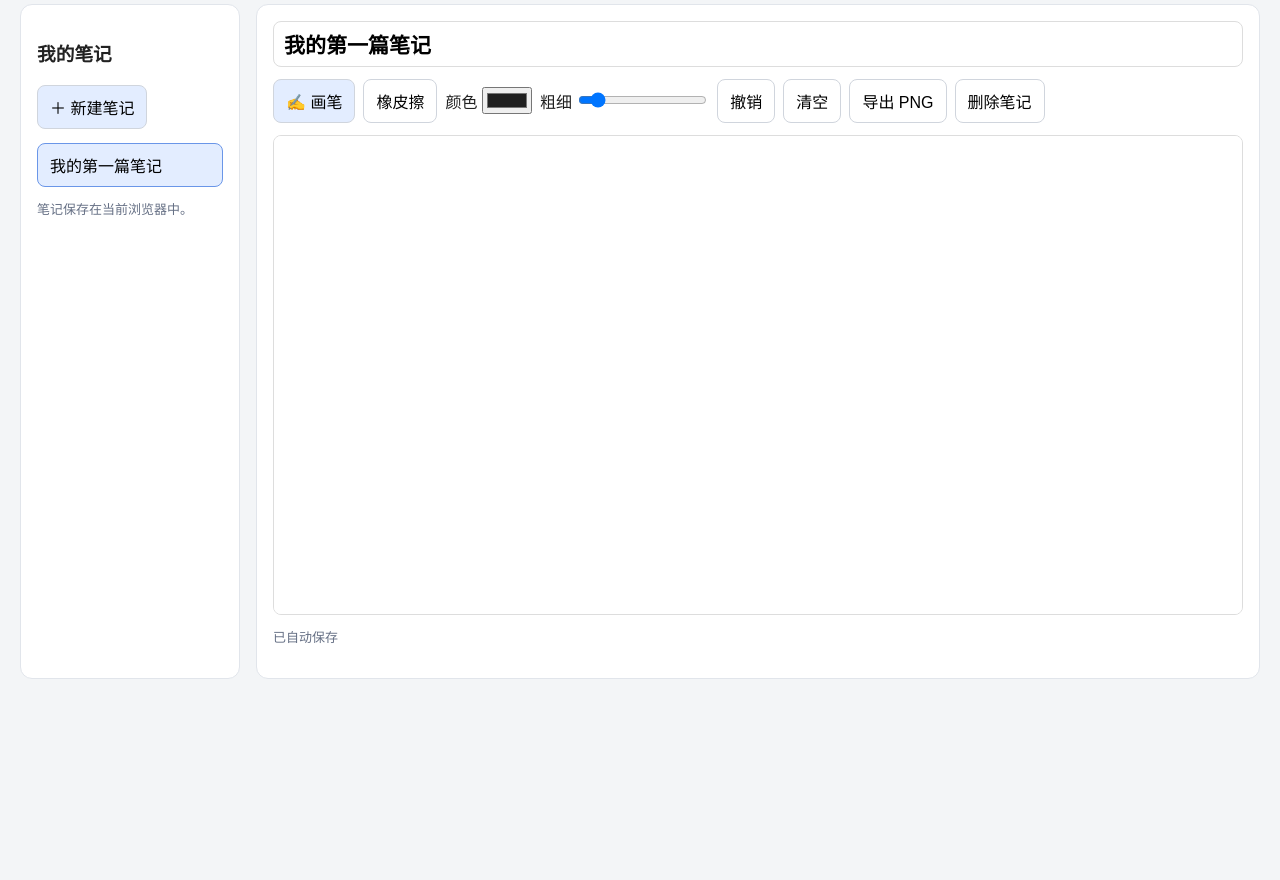
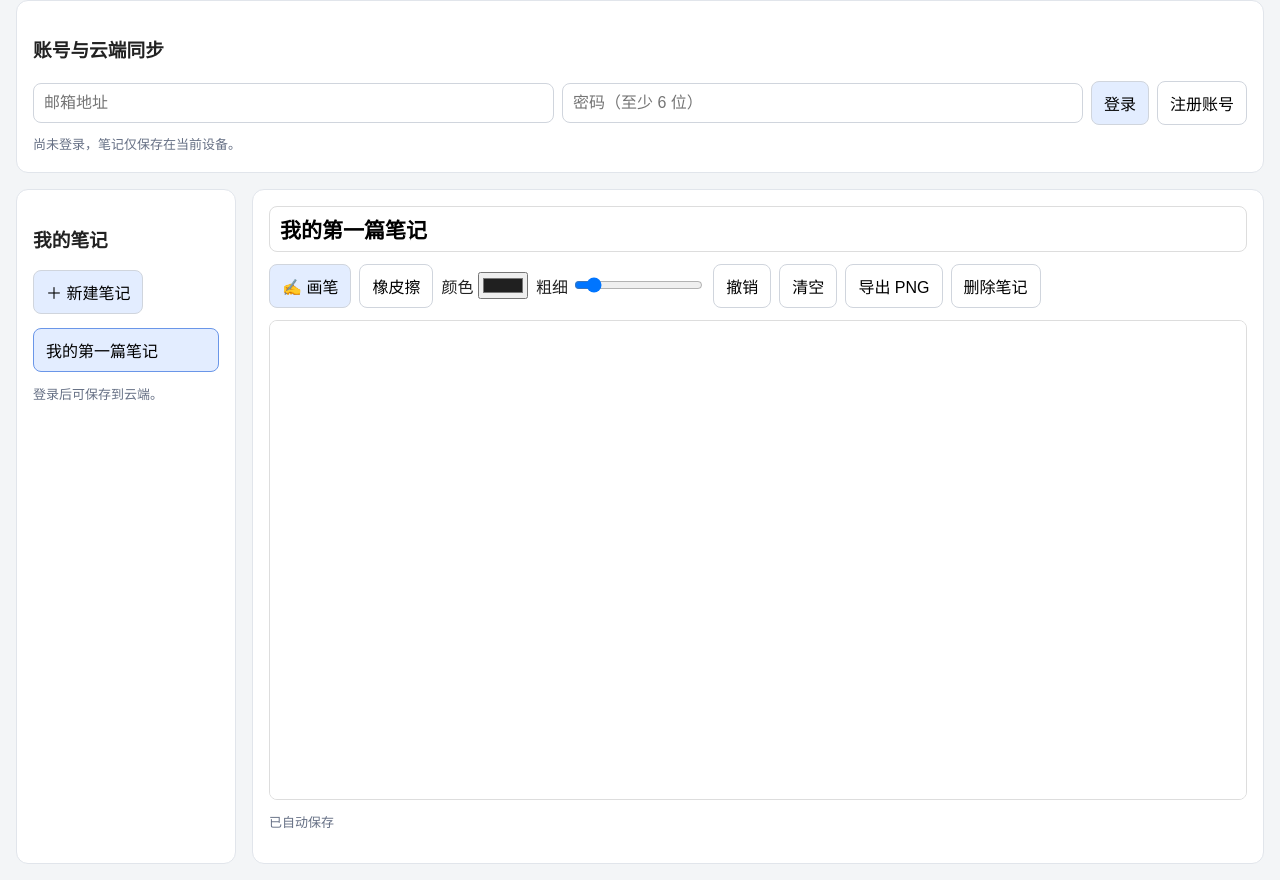
Before and after one commit to urdudujii/linguanote, a plain HTML site: page index.html in a window 1280 px wide. Shown: the part 62-942 px from the top of the page. Before the commit the page ends 800 px from the top, so only its background shows below. Drawn offline with Linux system fonts and the light colour scheme.

Commit message:
Implement user authentication in index.html
Added authentication section for user login and registration.

```diff
--- a/index.html
+++ b/index.html
@@ -3,107 +3,71 @@
 <head>
   <meta charset="UTF-8">
   <meta name="viewport" content="width=device-width, initial-scale=1">
+  <meta name="theme-color" content="#f3f5f7">
   <title>LinguaNote</title>
   <style>
     * { box-sizing: border-box; }
-
     body {
-      margin: 0;
-      padding: 20px;
+      margin: 0; padding: 16px;
       font-family: Arial, sans-serif;
-      background: #f3f5f7;
-      color: #222;
+      background: #f3f5f7; color: #222;
     }
-
     h1 { margin-top: 0; font-size: 25px; }
-
+    button, input { font: inherit; }
+    button {
+      padding: 9px 12px; border: 1px solid #d0d5dd;
+      border-radius: 8px; background: white; cursor: pointer;
+    }
+    button:hover { background: #f0f4fa; }
+    .primary { background: #e3edff; }
+    .panel, .workspace {
+      background: white; padding: 16px;
+      border: 1px solid #e1e5eb; border-radius: 12px;
+      min-width: 0;
+    }
+    #auth-panel { margin-bottom: 16px; }
+    .auth-row {
+      display: flex; flex-wrap: wrap;
+      align-items: center; gap: 8px;
+    }
+    .auth-row input {
+      min-width: 180px; flex: 1;
+      padding: 10px; border: 1px solid #d0d5dd;
+      border-radius: 8px;
+    }
     .layout {
       display: grid;
       grid-template-columns: 220px minmax(0, 1fr);
       gap: 16px;
     }
-
-    .panel, .workspace {
-      background: white;
-      padding: 16px;
-      border: 1px solid #e1e5eb;
-      border-radius: 12px;
-      min-width: 0;
+    #notes-list {
+      display: flex; flex-direction: column;
+      gap: 8px; margin-top: 14px;
     }
-
-    button, input { font: inherit; }
-
-    button {
-      padding: 9px 12px;
-      border: 1px solid #d0d5dd;
-      border-radius: 8px;
-      background: white;
-      cursor: pointer;
+    .note-item { text-align: left; overflow-wrap: anywhere; }
+    .note-item.active {
+      background: #e3edff; border-color: #6a96e8;
     }
-
-    button:hover { background: #f0f4fa; }
-
-    .primary { background: #e3edff; }
-
-    #notes-list {
-      display: flex;
-      flex-direction: column;
-      gap: 8px;
-      margin-top: 14px;
+    #note-title {
+      width: 100%; font-size: 21px; font-weight: bold;
+      border: 1px solid #ddd; border-radius: 8px;
+      padding: 10px; margin-bottom: 12px;
     }
-
-    .note-item {
-      text-align: left;
-      overflow-wrap: anywhere;
+    .toolbar {
+      display: flex; flex-wrap: wrap;
+      gap: 8px; align-items: center; margin-bottom: 12px;
     }
-
-    .note-item.active {
-      background: #e3edff;
-      border-color: #6a96e8;
+    canvas {
+      display: block; width: 100%; height: 60vh;
+      min-height: 320px; border: 1px solid #ddd;
+      border-radius: 8px; touch-action: none;
     }
-
-    #note-title {
-      width: 100%;
-      font-size: 21px;
-      font-weight: bold;
-      border: 1px solid #ddd;
-      border-radius: 8px;
-      padding: 10px;
-      margin-bottom: 12px;
-    }
-
-    .toolbar {
-      display: flex;
-      flex-wrap: wrap;
-      gap: 8px;
-      align-items: center;
-      margin-bottom: 12px;
-    }
-
-    canvas {
-      display: block;
-      width: 100%;
-      height: 60vh;
-      min-height: 320px;
-      border: 1px solid #ddd;
-      border-radius: 8px;
-      touch-action: none;
-    }
-
-    .hint {
-      color: #667085;
-      font-size: 13px;
-      line-height: 1.6;
-    }
-
+    .hint { color: #667085; font-size: 13px; line-height: 1.6; }
     @media (max-width: 650px) {
       body { padding: 10px; }
       .layout { grid-template-columns: 1fr; }
       .panel { padding: 12px; }
-      #notes-list {
-        flex-direction: row;
-        flex-wrap: wrap;
-      }
+      #notes-list { flex-direction: row; flex-wrap: wrap; }
       .note-item { max-width: 100%; }
       canvas { height: 55vh; }
     }
@@ -112,17 +76,32 @@
 <body>
   <h1>LinguaNote</h1>
 
+  <section class="panel" id="auth-panel">
+    <h3>账号与云端同步</h3>
+    <form id="auth-form" class="auth-row">
+      <input id="email" type="email" placeholder="邮箱地址"
+             autocomplete="email" required>
+      <input id="password" type="password" placeholder="密码（至少 6 位）"
+             autocomplete="current-password" minlength="6" required>
+      <button class="primary" type="submit" id="login-btn">登录</button>
+      <button type="button" id="register-btn">注册账号</button>
+    </form>
+    <div class="auth-row" style="margin-top:10px">
+      <button type="button" id="logout-btn" hidden>退出登录</button>
+      <span id="auth-status" class="hint">尚未登录，笔记仅保存在当前设备。</span>
+    </div>
+  </section>
+
   <div class="layout">
     <aside class="panel">
       <h3>我的笔记</h3>
       <button id="new-note" class="primary">＋ 新建笔记</button>
       <div id="notes-list"></div>
-      <p class="hint">笔记保存在当前浏览器中。</p>
+      <p class="hint">登录后可保存到云端。</p>
     </aside>
 
     <main class="workspace">
       <input id="note-title" value="我的笔记" aria-label="笔记标题">
-
       <div class="toolbar">
         <button id="pen" class="primary">✍️ 画笔</button>
         <button id="eraser">橡皮擦</button>
@@ -133,12 +112,11 @@
         <button id="save">导出 PNG</button>
         <button id="delete-note">删除笔记</button>
       </div>
-
       <canvas id="canvas"></canvas>
       <p id="status" class="hint">准备就绪</p>
     </main>
   </div>
 
-  <script src="app.js"></script>
+  <script type="module" src="app.js"></script>
 </body>
 </html>
```
